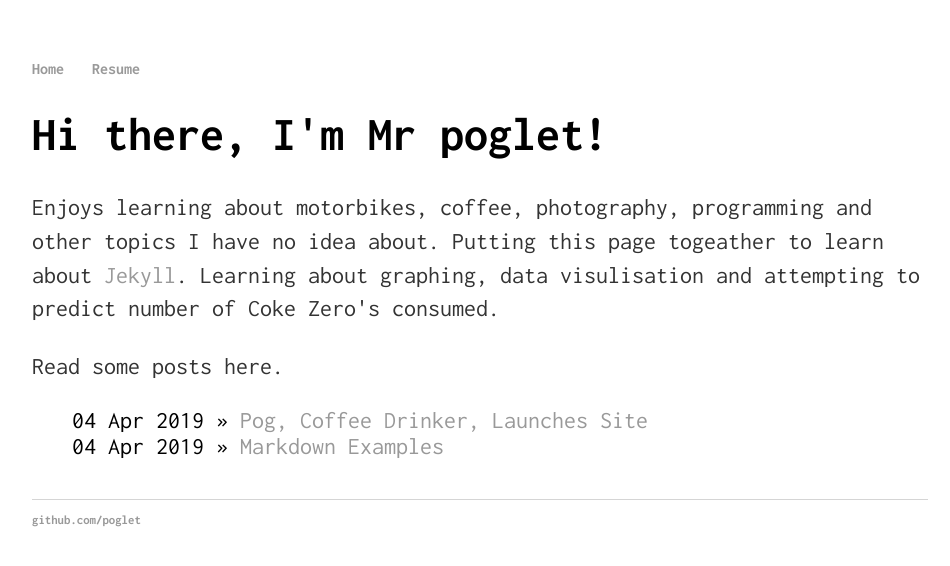
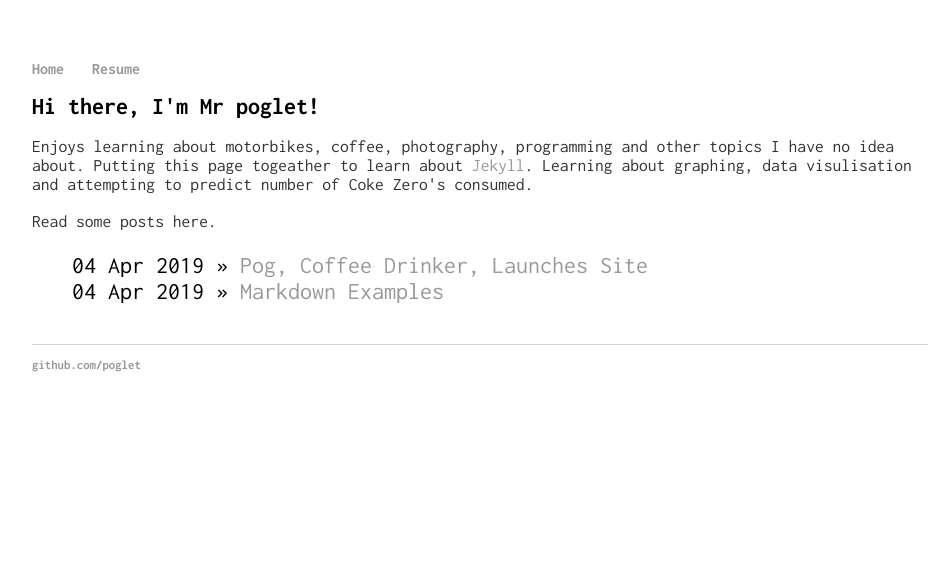
Before and after one commit to poglet/poglet.github.io, a Jekyll site: the page built from index.html, in a window 1280 px wide. Shown: the top 566 px of the page, without its empty margins (160-1110 px from the left). Built offline with Jekyll 4.4.1, drawn with Linux system fonts in a browser that asks for light colours.

Commit message:
Update main.css

```diff
--- a/css/main.css
+++ b/css/main.css
@@ -24,12 +24,12 @@ a:hover {
     text-decoration: underline;
 }
 h1 {
-    font-size: 3em;
+    font-size: 1.5em;
    /* font-family:'Helvetica', 'Arial', 'Sans-Serif'; */
 }
 p {
-    font-size: 1.5em;
-    line-height: 1.4em;
+    font-size: 1.1em;
+    line-height: 1.1em;
     color: #333;
 }
 footer {
```
